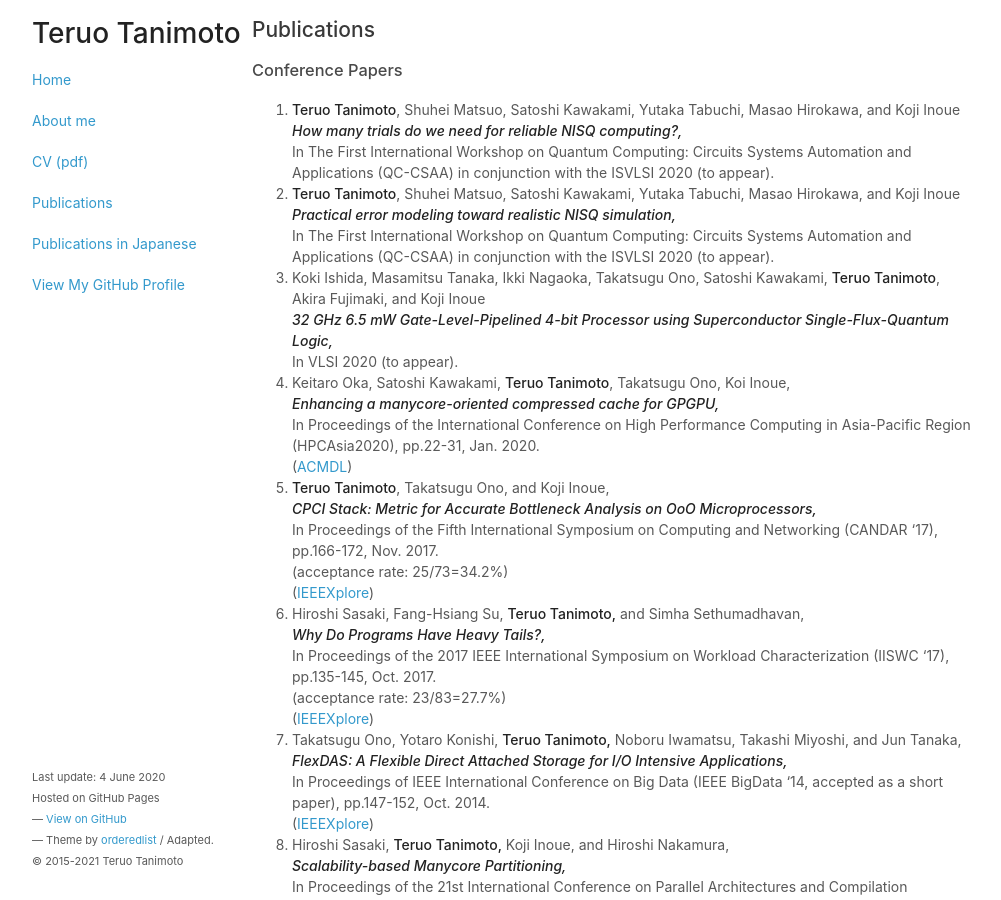
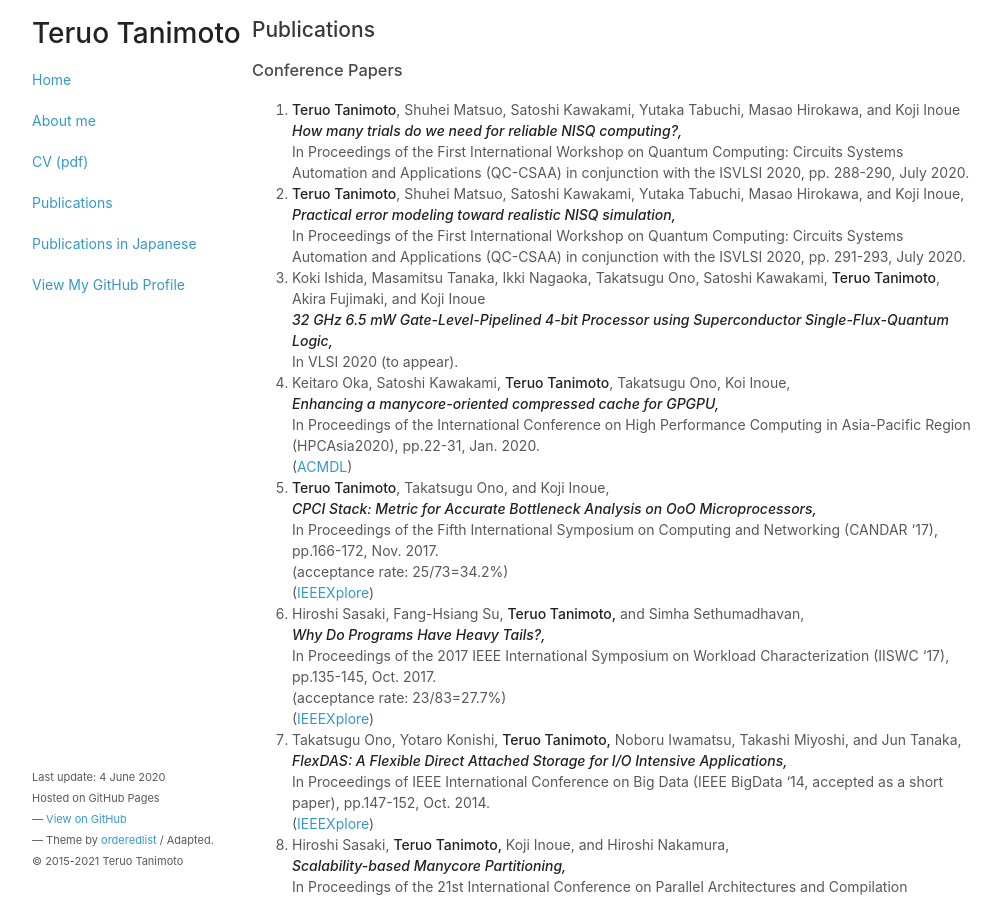
Before and after one commit to teruo41/teruo41.github.io, a Jekyll site: the page built from pubse.md, in a window 1280 px wide and 900 px high. Shown: the whole window, without its empty margins (138-1139 px from the left). Built offline with Jekyll 4.4.1, drawn with Linux system fonts in a browser that asks for light colours.

Commit message:
Updated ISVLSI QWC papers

```diff
--- a/pubse.md
+++ b/pubse.md
@@ -9,10 +9,10 @@ title: Publications
 
 0. __Teruo Tanimoto__, Shuhei Matsuo, Satoshi Kawakami, Yutaka Tabuchi, Masao Hirokawa, and Koji Inoue
    ***How many trials do we need for reliable NISQ computing?,***
-   In The First International Workshop on Quantum Computing: Circuits Systems Automation and Applications (QC-CSAA) in conjunction with the ISVLSI 2020 (to appear).
-0. __Teruo Tanimoto__, Shuhei Matsuo, Satoshi Kawakami, Yutaka Tabuchi, Masao Hirokawa, and Koji Inoue
+   In Proceedings of the First International Workshop on Quantum Computing: Circuits Systems Automation and Applications (QC-CSAA) in conjunction with the ISVLSI 2020, pp. 288-290, July 2020.
+0. __Teruo Tanimoto__, Shuhei Matsuo, Satoshi Kawakami, Yutaka Tabuchi, Masao Hirokawa, and Koji Inoue,
    ***Practical error modeling toward realistic NISQ simulation,***
-   In The First International Workshop on Quantum Computing: Circuits Systems Automation and Applications (QC-CSAA) in conjunction with the ISVLSI 2020 (to appear).
+   In Proceedings of the First International Workshop on Quantum Computing: Circuits Systems Automation and Applications (QC-CSAA) in conjunction with the ISVLSI 2020, pp. 291-293, July 2020.
 0. Koki Ishida, Masamitsu Tanaka, Ikki Nagaoka, Takatsugu Ono, Satoshi Kawakami, __Teruo Tanimoto__, Akira Fujimaki, and Koji Inoue
    ***32 GHz 6.5 mW Gate-Level-Pipelined 4-bit Processor using Superconductor Single-Flux-Quantum Logic,***
    In VLSI 2020 (to appear).
```
